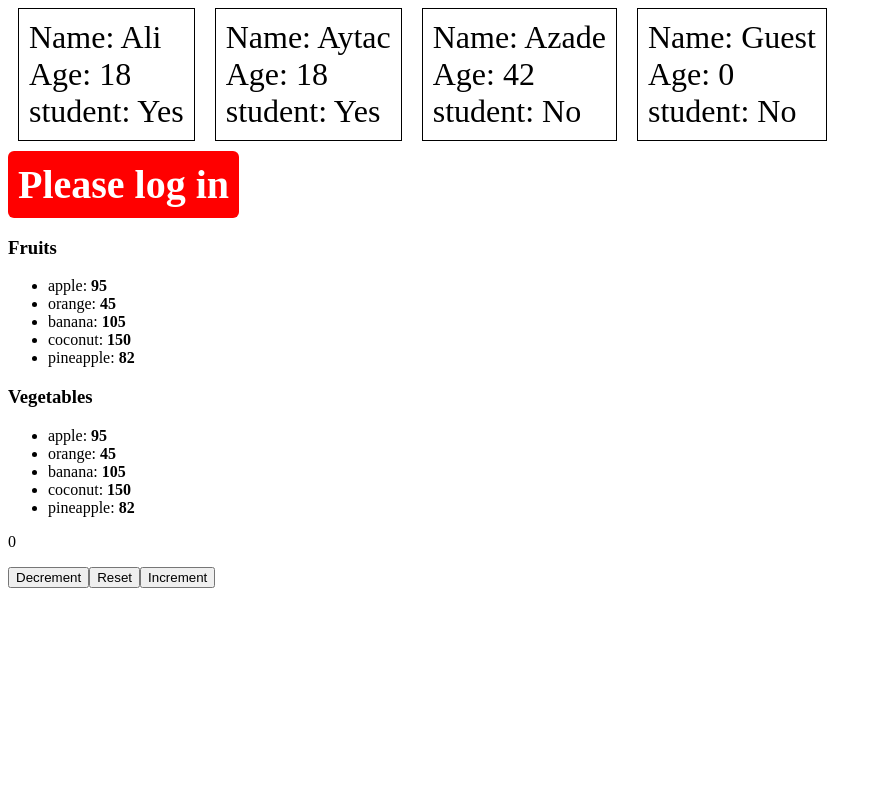
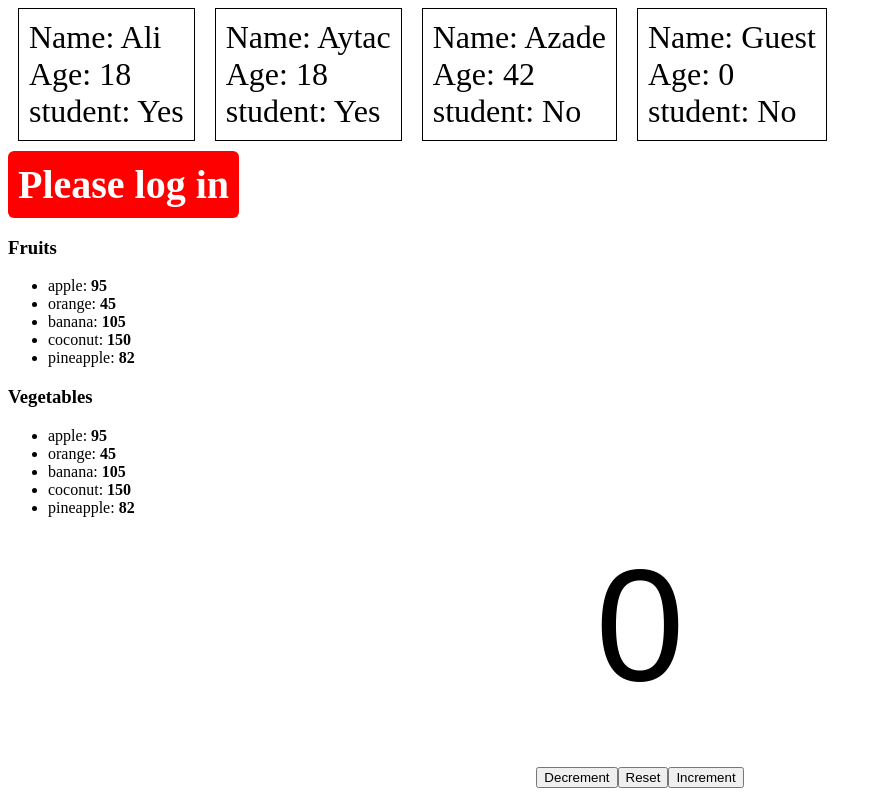
Before and after one commit to AliMukhtarli/learningReact, a React (Vite) app: page / in a window 1280 px wide. Shown: the part 1073-1869 px from the top of the page, without its empty margins (0-882 px from the left). Before the commit the page ends 1669 px from the top, so only its background shows below. Built offline with nearby package versions, Linux system fonts and the light colour scheme.

Commit message:
adding some css

```diff
--- a/src/index.css
+++ b/src/index.css
@@ -69,3 +69,14 @@ padding: 10px 20px;
   margin: 0px;
   display: inline-block;
 }
+
+.cntr-container{
+  text-align: center;
+  font-family: Arial, Helvetica, sans-serif;
+}
+
+.count-display{
+  font-size: 10em;
+  margin-top: 15px;
+  margin-bottom: 50px;
+}
```
